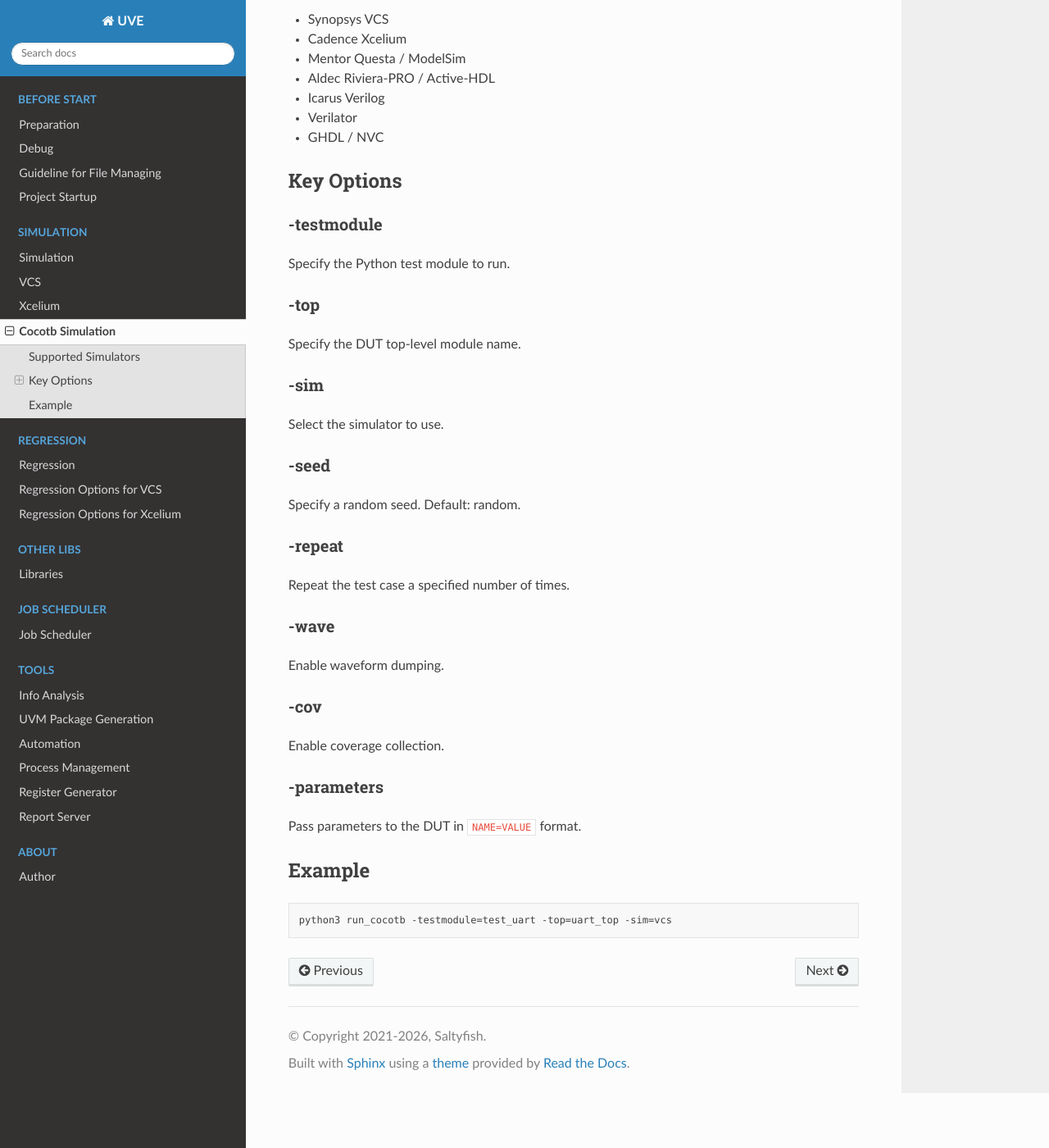
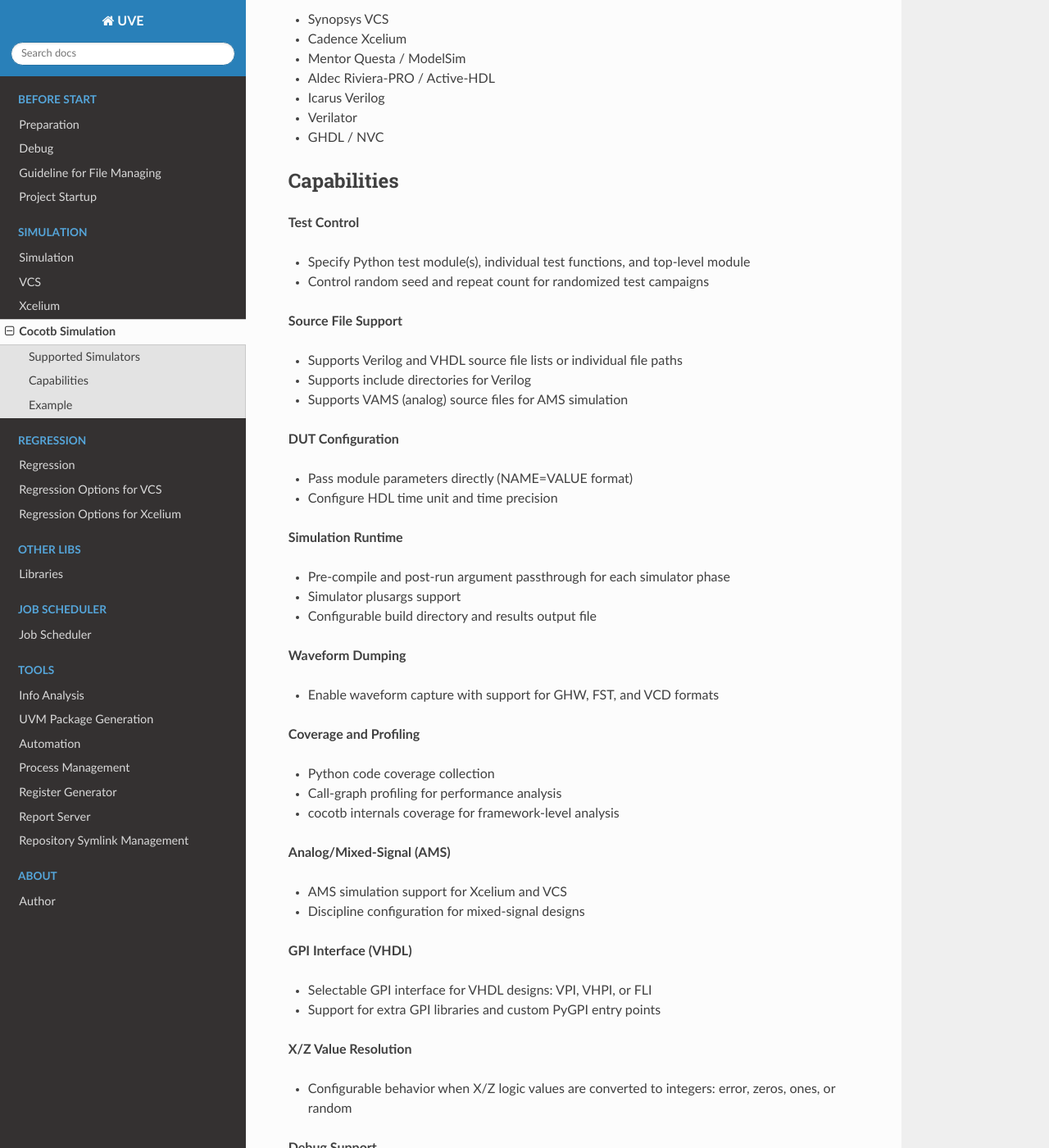
Before and after one commit to yzykevin/doc_uve, a Sphinx documentation site: the page built from docs/content_en/run_cocotb.md, in a window 1280 px wide and 1400 px high, scrolled down 301 px. Shown: the whole window at 82% size. Built offline with Sphinx 7.4.7 and the Read the Docs theme 3.1.0, drawn with Linux system fonts in a browser that asks for light colours; some of the changed text lies outside the part shown.

Commit message:
docs: prepare v2.9 release

```diff
--- a/docs/content_en/run_cocotb.md
+++ b/docs/content_en/run_cocotb.md
@@ -14,39 +14,49 @@
 - Verilator
 - GHDL / NVC
 
-## Key Options
+## Capabilities
 
-### -testmodule
+**Test Control**
+- Specify Python test module(s), individual test functions, and top-level module
+- Control random seed and repeat count for randomized test campaigns
 
-Specify the Python test module to run.
+**Source File Support**
+- Supports Verilog and VHDL source file lists or individual file paths
+- Supports include directories for Verilog
+- Supports VAMS (analog) source files for AMS simulation
 
-### -top
+**DUT Configuration**
+- Pass module parameters directly (NAME=VALUE format)
+- Configure HDL time unit and time precision
 
-Specify the DUT top-level module name.
+**Simulation Runtime**
+- Pre-compile and post-run argument passthrough for each simulator phase
+- Simulator plusargs support
+- Configurable build directory and results output file
 
-### -sim
+**Waveform Dumping**
+- Enable waveform capture with support for GHW, FST, and VCD formats
 
-Select the simulator to use.
+**Coverage and Profiling**
+- Python code coverage collection
+- Call-graph profiling for performance analysis
+- cocotb internals coverage for framework-level analysis
 
-### -seed
+**Analog/Mixed-Signal (AMS)**
+- AMS simulation support for Xcelium and VCS
+- Discipline configuration for mixed-signal designs
 
-Specify a random seed. Default: random.
+**GPI Interface (VHDL)**
+- Selectable GPI interface for VHDL designs: VPI, VHPI, or FLI
+- Support for extra GPI libraries and custom PyGPI entry points
 
-### -repeat
+**X/Z Value Resolution**
+- Configurable behavior when X/Z logic values are converted to integers: error, zeros, ones, or random
 
-Repeat the test case a specified number of times.
-
-### -wave
-
-Enable waveform dumping.
-
-### -cov
-
-Enable coverage collection.
-
-### -parameters
-
-Pass parameters to the DUT in `NAME=VALUE` format.
+**Debug Support**
+- Pause before simulation start for external debugger attachment
+- Drop into Python debugger (pdb) on test exception
+- HTTP memory debugging endpoint
 
 ## Example
 
```
Also changed, not shown: docs/content_en/info_analysis.md (+29 -0 lines), docs/content_en/manage.md (+4 -0 lines), docs/content_en/reggen.md (+23 -9 lines), docs/content_en/repo_link.md (added, +18 -0 lines), docs/index.md (+1 -0 lines).
